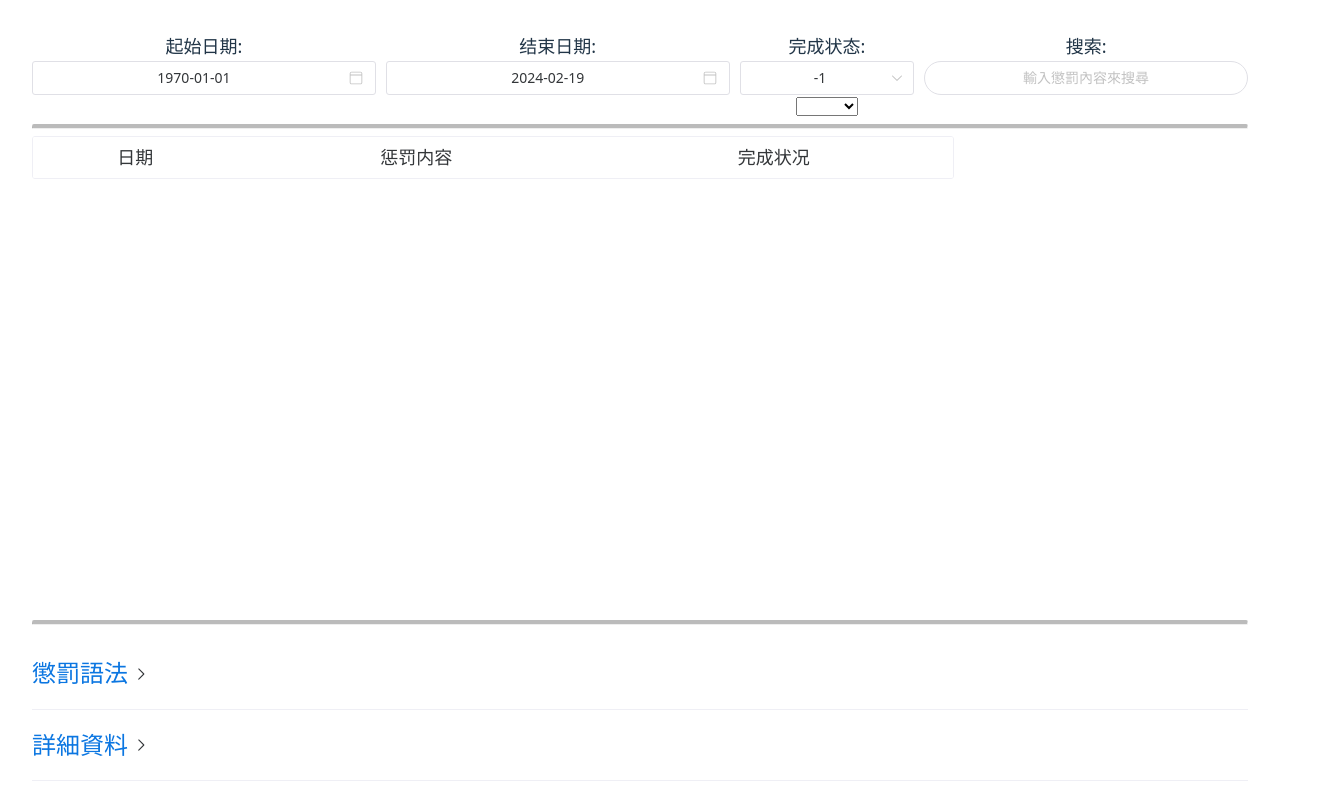
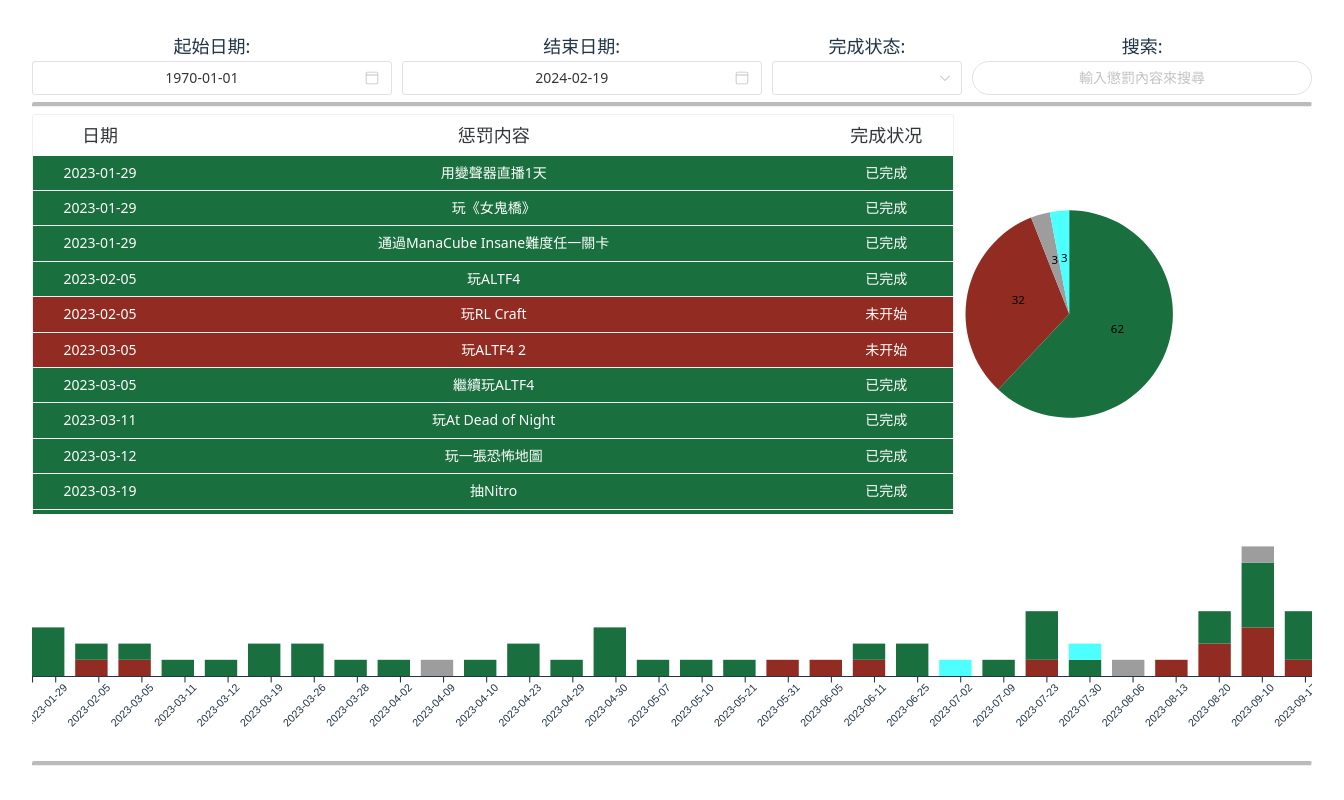
Before and after one commit to champsing/mercuryland, a Vue app: page / in a window 1280 px wide. Shown: the top 800 px of the page, 1344 px wide, since content can reach past the window. Built offline with nearby package versions, Linux system fonts and the light colour scheme.

Commit message:
fix select list

```diff
--- a/src/components/HelloWorld.vue
+++ b/src/components/HelloWorld.vue
@@ -33,7 +33,7 @@
 //    setup() {
 //     return {
 //       value: ref([""]),
-//       options: [
+//       options [
 //         {
 //           label: "未開始",
 //           value: "0",
@@ -59,6 +59,30 @@
 var filterEndTs = defineModel("filterEndTs", { default: Date.now(), set(value) { refresh(filterBegTs.value, value, filterFinish.value, filterSearch.value); return value; }})
 var filterFinish = defineModel("filterFinish", { default: -1, set(value) { refresh(filterBegTs.value, filterEndTs.value, value, filterSearch.value); return value; }})
 var filterSearch = defineModel("filterSearch", { default: "", set(value) { refresh(filterBegTs.value, filterEndTs.value, filterFinish.value, value); return value; }})
+var finishOptions = [
+    {
+        label: "",
+        value: -1,
+    },
+    {
+        label: "未開始",
+        value: 0,
+    },
+    {
+        label: "已完成",
+        value: 1,
+    },
+    {
+        label: "勉強過",
+        value: 2,
+    },
+    {
+        label: "進行中",
+        value: 3,
+    },
+]
+
+
 
 const dataPath =
     "data.csv?random=" + Math.floor(Math.random() * 1000000).toString();
@@ -69,7 +93,7 @@
 
 d3.csv(dataPath, function (d) {
     dataSource.push(d);
-    refresh(filterBegTs.value, filterEndTs.value, filterFinish.value);
+    refresh(filterBegTs.value, filterEndTs.value, filterFinish.value, filterSearch.value);
 });
 
 function refresh(begTs, endTs, finish, search) {
@@ -80,8 +104,7 @@
         )
         .filter((v) => finish == -1 || finish == v.done)
         .filter(
-            (v) =>
-                search == "" || v.name.includes(search)
+            (v) =>                search == "" || v.name.toLowerCase().includes(search.toLowerCase())
         )
         .sort((lhs, rhs) => lhs.date.localeCompare(rhs.date));
 
@@ -276,19 +299,9 @@
         <div>
             <label style="font-size: 18px;">完成状态:</label>
             <n-space vertical>
-                <n-select v-model:value="filterFinish" :consistent-menu-width="false" />
+                <n-select v-model:value="filterFinish" :options="finishOptions" :consistent-menu-width="false" />
             </n-space>
-            <select
-                :value="filterFinish.valueOf()"
-                @input="updateFinish($event.target.value)"
-            >
-                <option value="-1"></option>
-                <option value="0">未开始</option>
-                <option value="1">已完成</option>
-                <option value="2">勉强过</option>
-                <option value="3">进行中</option>
-            </select>
-        </div>
+            </div>
         <div>
             <label style="font-size: 18px;">搜索:</label>
             <n-space vertical>
```
